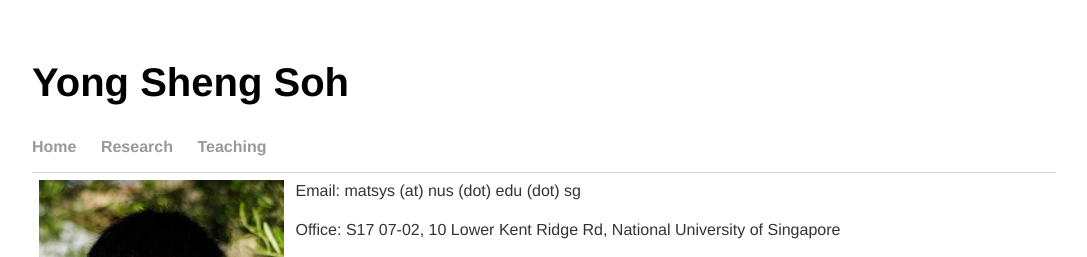
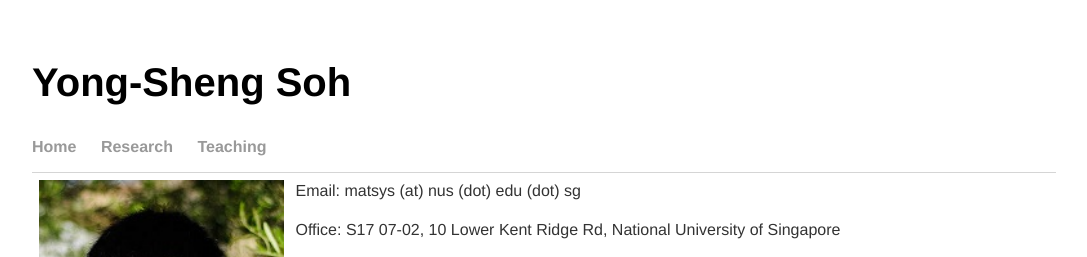
Before and after one commit to yssoh/yssoh.github.io, a Jekyll site: the page built from index.html, in a window 1280 px wide. Shown: the top 257 px of the page, without its empty margins (96-1183 px from the left). Built offline with Jekyll 4.4.1, drawn with Linux system fonts in a browser that asks for light colours.

```diff
--- a/_layouts/default.html
+++ b/_layouts/default.html
@@ -7,7 +7,7 @@
 	</head>
 	<body>
 	  <nav>
-            <h1>Yong Sheng Soh</h1>
+            <h1>Yong-Sheng Soh</h1>
 	    <ul>
 	      <li><a href="/">Home</a></li>
 	      <li><a href="/research/">Research</a></li>
--- a/index.html
+++ b/index.html
@@ -1,6 +1,6 @@
 ---
 layout: default
-title: Yong Sheng Soh
+title: Yong-Sheng Soh
 ---
 
 	<!-- Google Tag Manager -->
```
